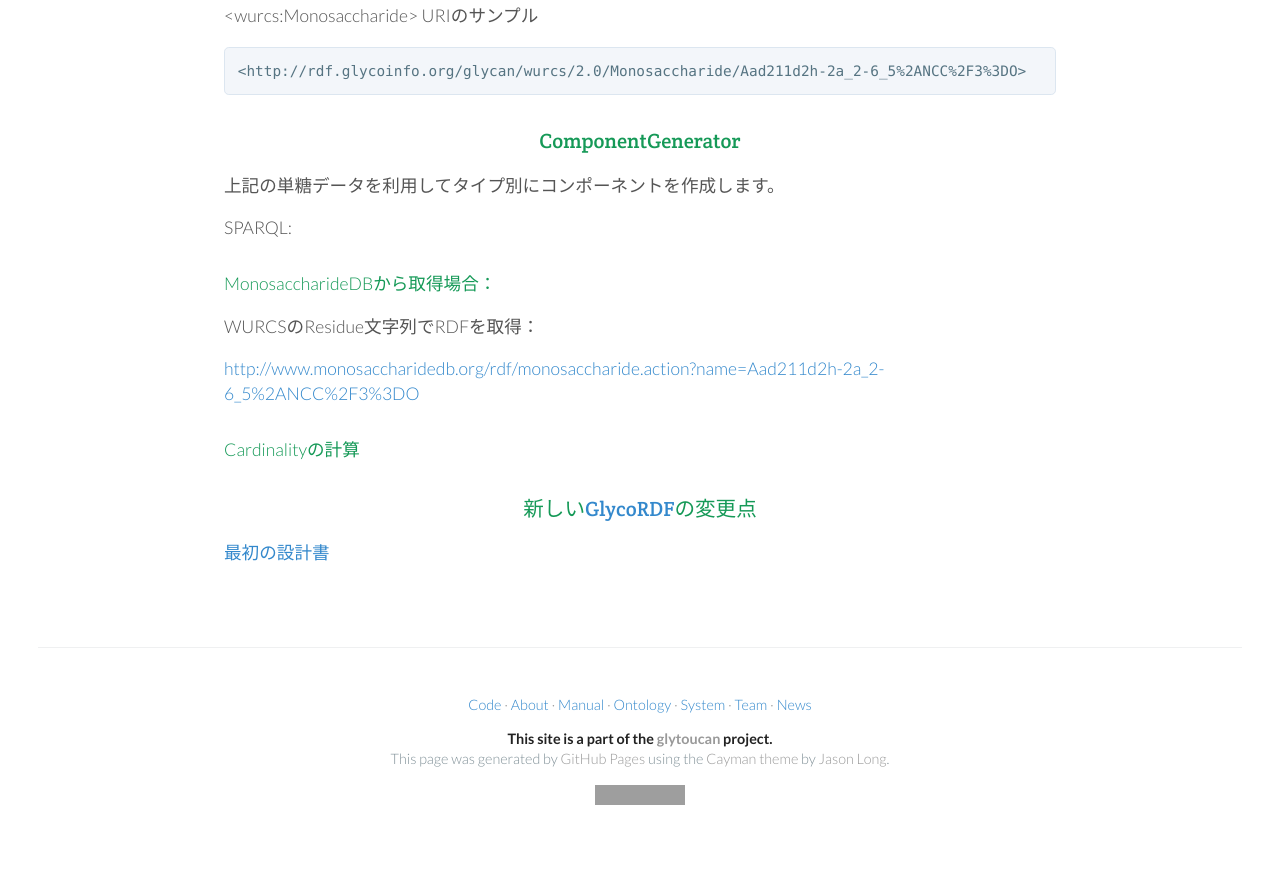
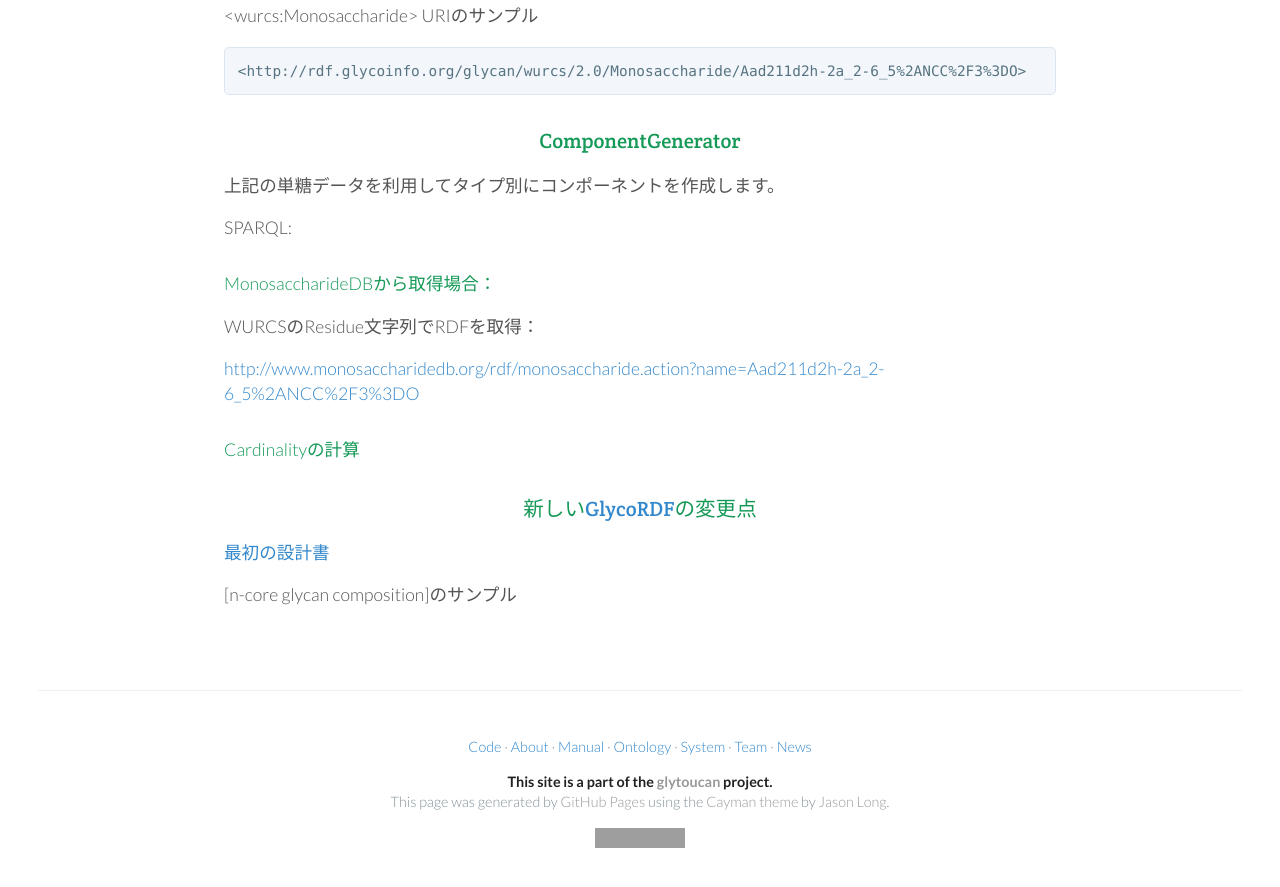
Before and after one commit to glytoucan/glytoucan, a Jekyll site: the page built from system/composition.md, in a window 1280 px wide and 900 px high, scrolled down 1956 px. Shown: the top 887 px of the window. Built offline with Jekyll 4.4.1, drawn with Linux system fonts in a browser that asks for light colours; nearby versions of some CDN libraries; Markdown is read by kramdown in place of the engine named in the settings; before the commit the page ends 2814 px from its top, so only the background shows below that; grey boxes are pictures that could not be loaded.

Commit message:
Update composition.md

```diff
--- a/system/composition.md
+++ b/system/composition.md
@@ -92,3 +92,5 @@ WURCSのResidue文字列でRDFを取得：
 ### 新しい[GlycoRDF](https://github.com/glycoinfo/GlycoRDF)の変更点
 
 [最初の設計書](/system/composition_aglycon)
+
+[n-core glycan composition]のサンプル
```
